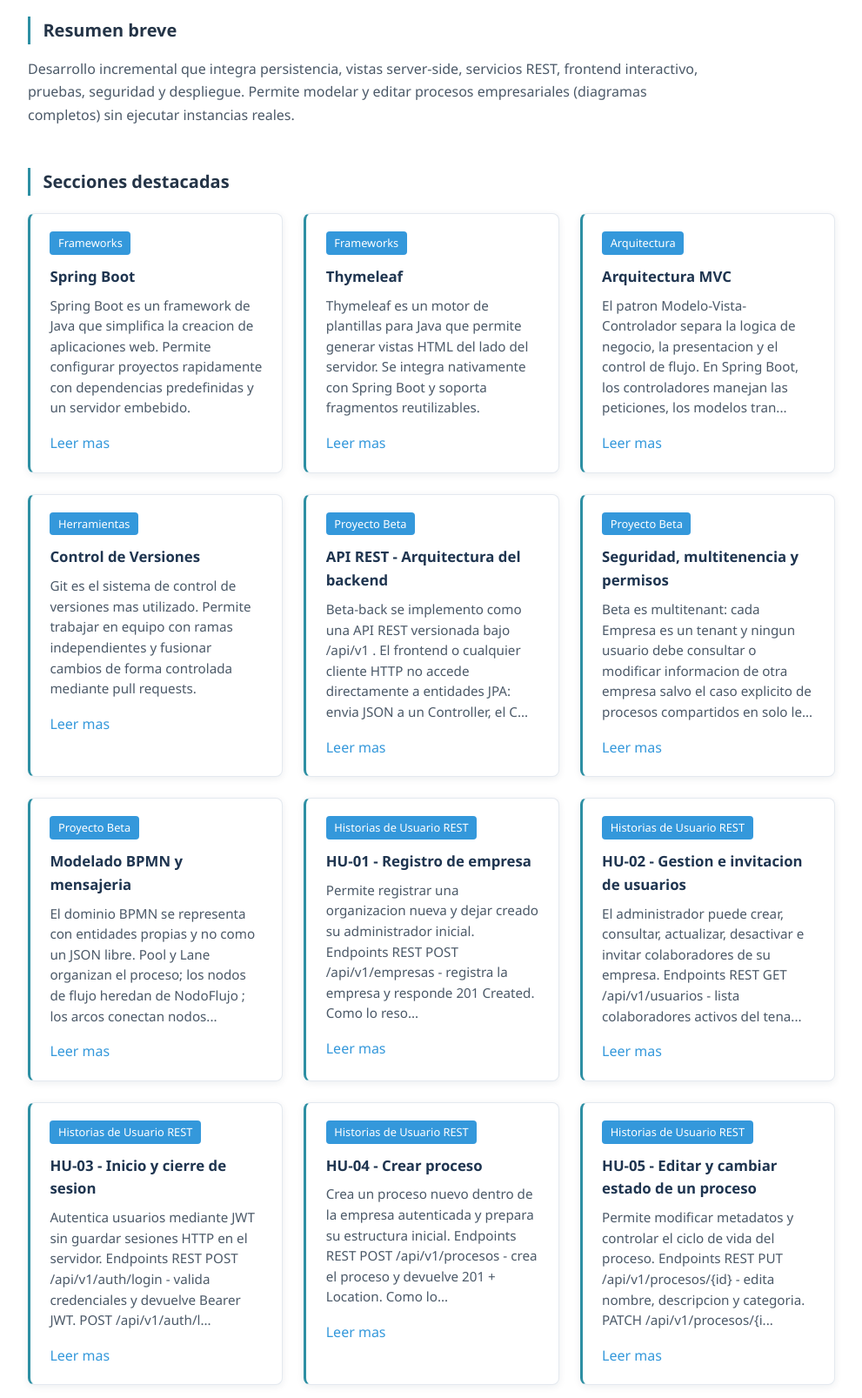
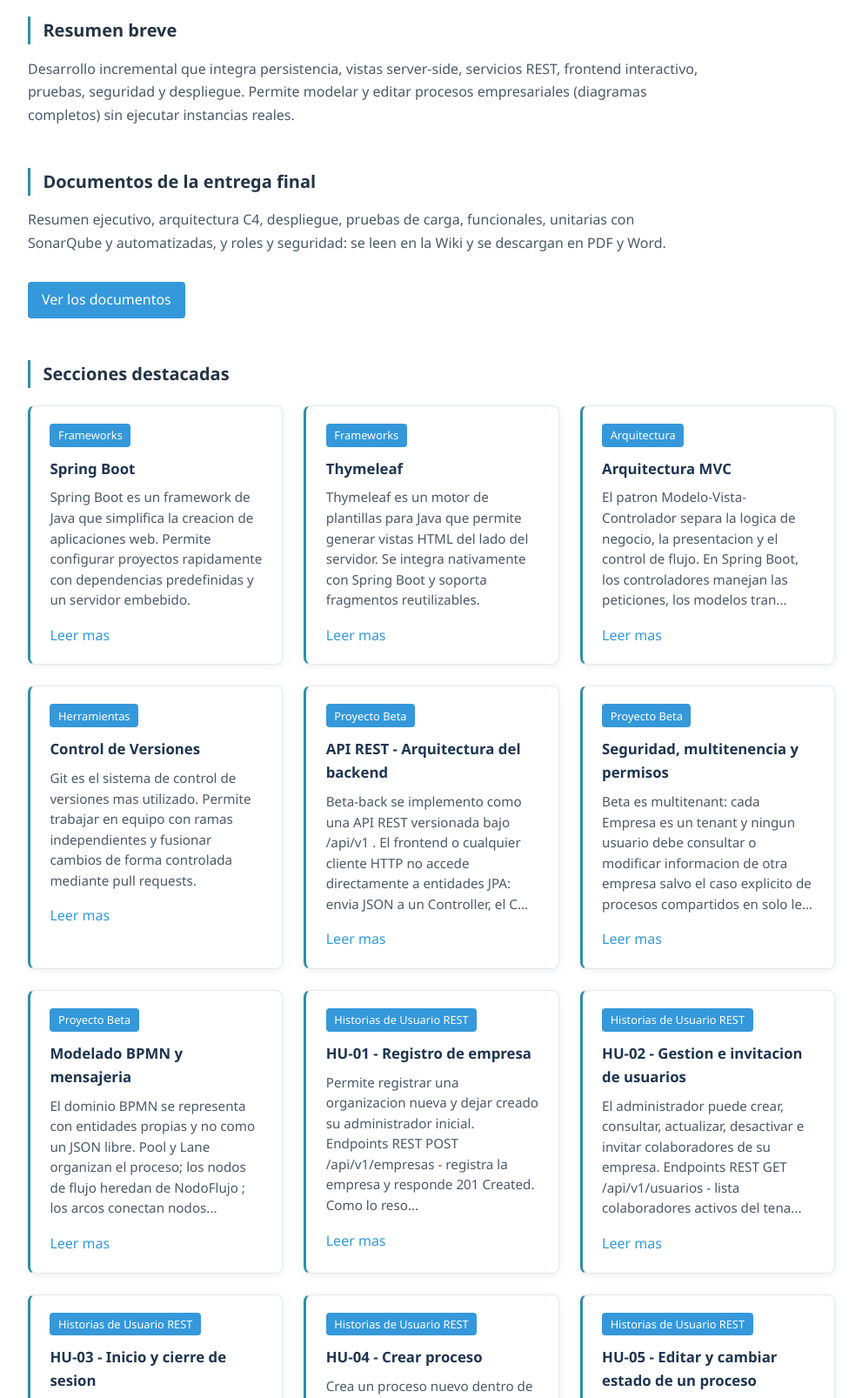
Before and after one commit to Facimus-Curiositatem/Beta-Wiki, a Spring Boot app: page / in a window 1280 px wide. Shown: the part 318-1925 px from the top of the page at 87% size, without its empty margins (144-1135 px from the left). Run offline with Spring Boot 4, Linux system fonts and the light colour scheme.

Commit message:
feat: acceso a los documentos desde la pagina de inicio

```diff
--- a/beta/src/main/resources/templates/inicio.html
+++ b/beta/src/main/resources/templates/inicio.html
@@ -19,6 +19,12 @@
         <section class="section" aria-labelledby="resumen">
             <h2 id="resumen">Resumen breve</h2>
             <p>Desarrollo incremental que integra persistencia, vistas server-side, servicios REST, frontend interactivo, pruebas, seguridad y despliegue. Permite modelar y editar procesos empresariales (diagramas completos) sin ejecutar instancias reales.</p>
+        </section>
+
+        <section class="section" aria-labelledby="documentos-entrega">
+            <h2 id="documentos-entrega">Documentos de la entrega final</h2>
+            <p>Resumen ejecutivo, arquitectura C4, despliegue, pruebas de carga, funcionales, unitarias con SonarQube y automatizadas, y roles y seguridad: se leen en la Wiki y se descargan en PDF y Word.</p>
+            <a th:href="@{/documentos}" class="btn-volver">Ver los documentos</a>
         </section>
 
         <section class="section" aria-labelledby="secciones-destacadas">
```
